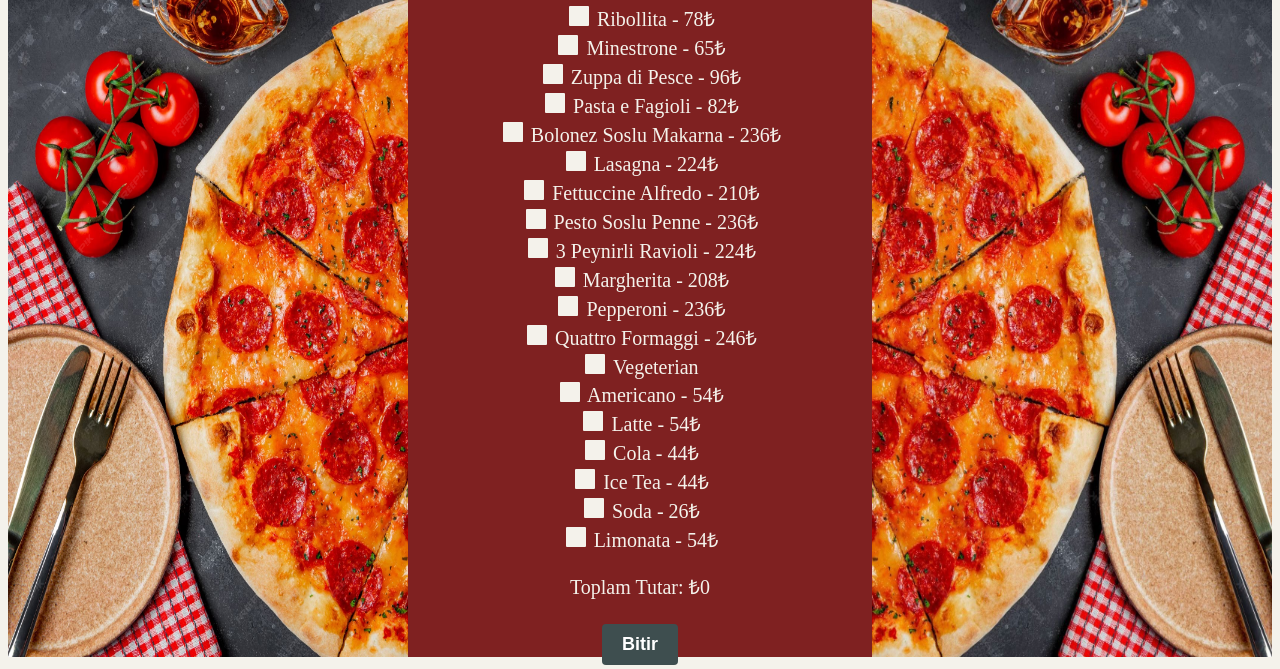
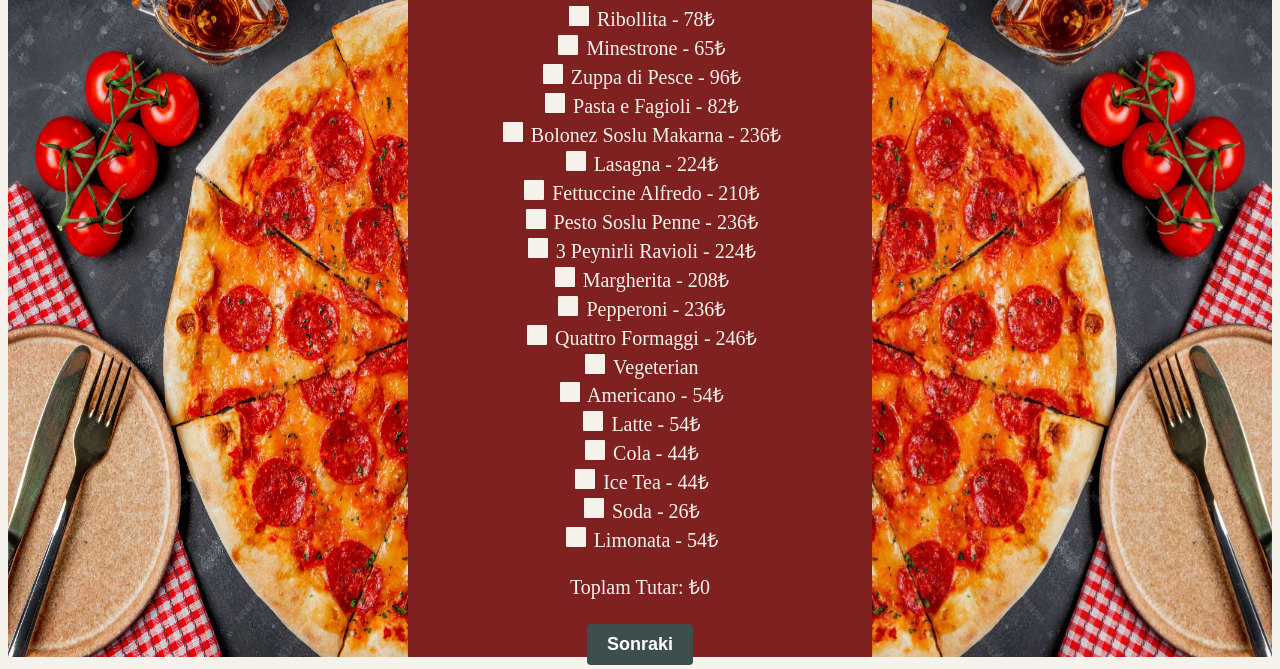
Before and after one commit to eceddamarr/BLM2537-A-Website-Projesi, a plain HTML site: page siparis.html in a window 1280 px wide. Shown: the part 233-902 px from the top of the page. Drawn offline with Linux system fonts and the light colour scheme.

Commit message:
Update siparis.html

```diff
--- a/siparis.html
+++ b/siparis.html
@@ -112,7 +112,7 @@
                 </div>
                 <p>Toplam Tutar: ₺<span id="totalAmount">0</span></p>
                 <div class="f1">
-                <input type="submit" value="Bitir">
+                <a href="odeme.html"><input type="submit" value="Sonraki"></a>
                 </div>
             </div>
 
```
